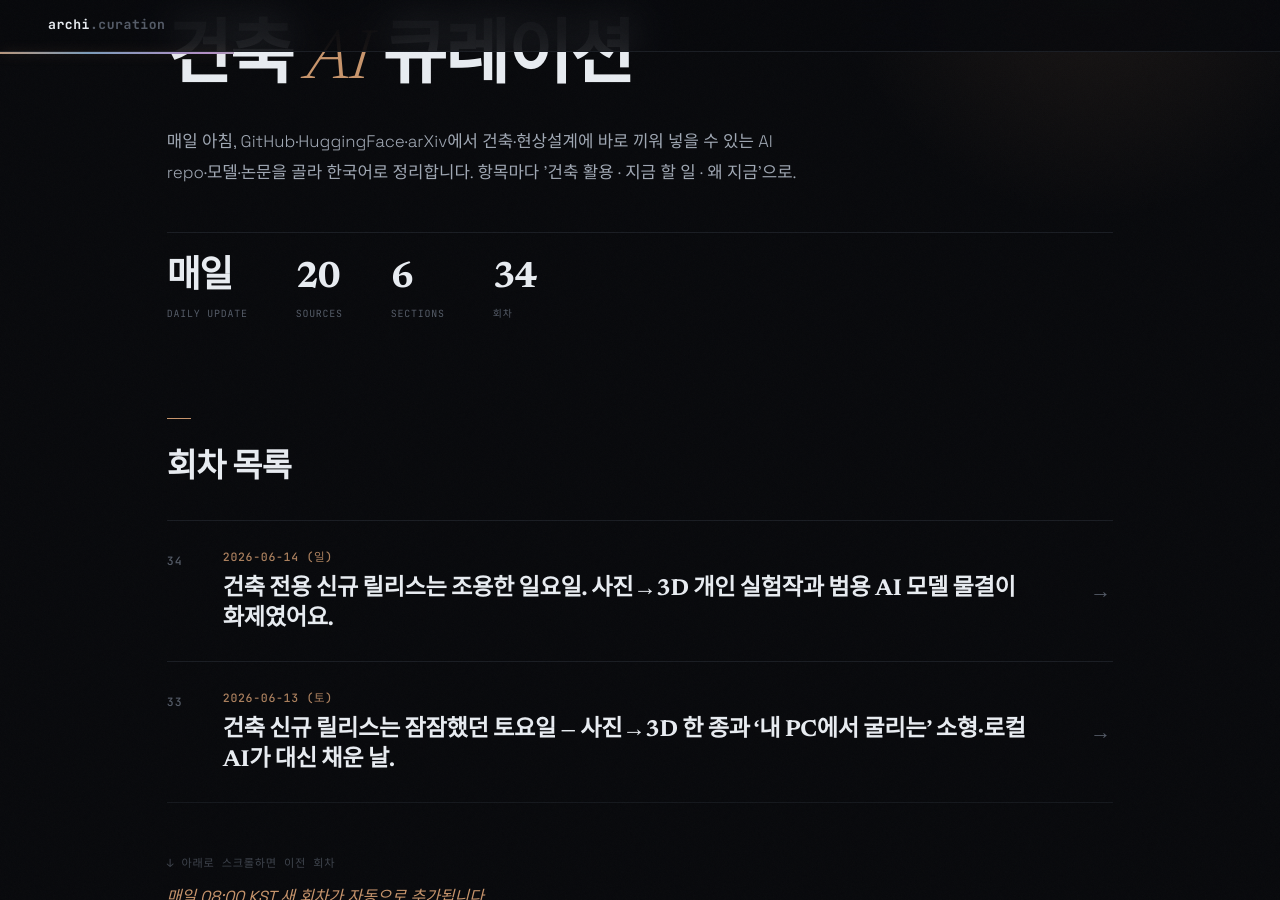
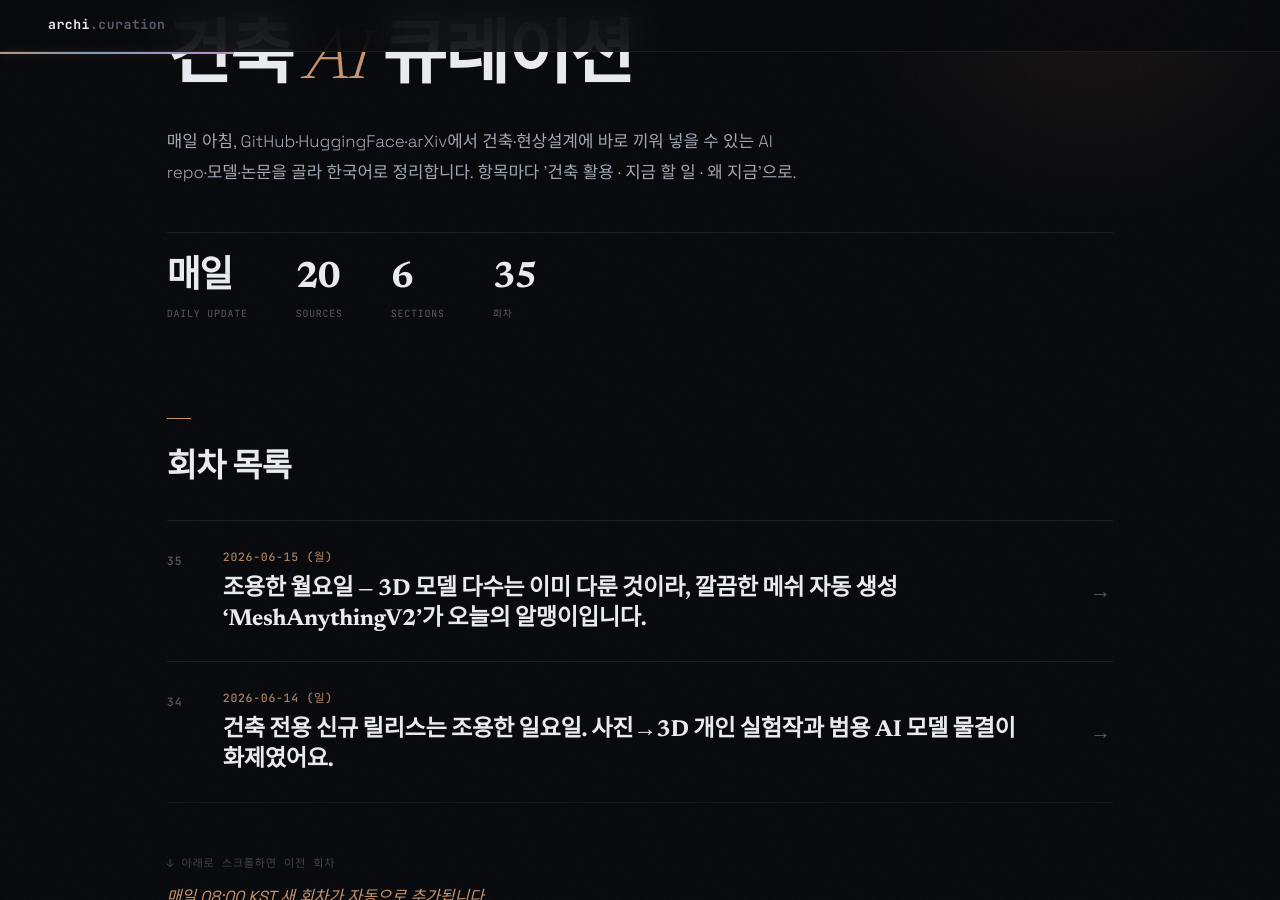
Before and after one commit to ghkch5gh-jpg/ainews-curation, a Jekyll site: the page built from index.md, in a window 1280 px wide and 900 px high, scrolled down 190 px. Built offline with Jekyll 4.4.1, drawn with Linux system fonts in a browser that asks for light colours; some web fonts are replaced.

Commit message:
daily: 2026-06-15

```diff
--- /dev/null
+++ b/2026-06-15_월.md
@@ -0,0 +1,93 @@
+---
+title: 2026-06-15 (월)
+eyebrow: ARCH · AI CURATION
+hero_title: "2026 · 06 · 15 <em>(월)</em>"
+description: "조용한 월요일 — 3D 모델 다수는 이미 다룬 것이라, 깔끔한 메쉬 자동 생성 'MeshAnythingV2'가 오늘의 알맹이입니다."
+summary: 조용한 월요일 — 3D 모델 다수는 이미 다룬 것이라, 깔끔한 메쉬 자동 생성 'MeshAnythingV2'가 오늘의 알맹이입니다.
+---
+
+<div class="news">
+<section class="news-flow-sec reveal"><h2 class="news-flow__t">이번 회차 흐름</h2><div class="news-flow"><p>안녕하세요! 오늘은 한산한 날입니다. 이번 주 화제였던 3D 재구성·도면 모델 상당수가 지난 회차에 이미 소개됐던 터라, 새로 건질 게 많지 않았어요. 그래도 한 가지 눈에 띄는 건 '메쉬(3D 면 구조)를 사람이 손으로 짠 것처럼 깔끔하게 뽑아주는' 모델들이 계속 올라오고 있다는 점입니다. AI가 만든 3D는 면이 지저분해서 Rhino나 CAD로 가져오면 손대기 힘든 경우가 많은데, 그 약점을 정조준한 흐름이에요. 큰 언어 모델 쪽에서는 브라질 리우 시정부가 자체 오픈 모델을 내놓는 등 '공공기관이 직접 만든 AI'도 조금씩 보입니다. 오늘은 양보다 솔직하게, 진짜 새로운 것만 추렸습니다.</p></div></section>
+<section class="news-sec">
+<h2 class="news-sec__t">오늘의 헤드라인</h2>
+<article class="ni reveal">
+  <header class="ni__h">
+    <span class="ni__n">01</span>
+    <a class="ni__t" href="https://huggingface.co/Yiwen-ntu/MeshAnythingV2" target="_blank" rel="noopener">MeshAnythingV2 — 사람이 손으로 짠 듯 깔끔한 3D 면을 자동 생성 <span class="ni__arrow">↗</span></a>
+    <span class="ni__tr"><span class="ni__src">HuggingFace</span><span class="ni__score">7/10</span></span>
+  </header>
+  <p class="ni__body">3D 모델은 '면(메쉬)'을 어떻게 짜느냐가 핵심인데, AI가 만든 3D나 스캔 데이터는 면이 수만 개로 잘게 쪼개져 지저분해서 Rhino·CAD로 가져오면 거의 못 만집니다. MeshAnythingV2는 그 지저분한 형상을 받아서, 마치 모델러가 손으로 깔끔하게 정리한 듯한 적은 수의 정돈된 면으로 다시 짜줍니다. 점구름(스캔으로 찍은 점 덩어리)이나 다른 3D를 넣으면 편집하기 좋은 깔끔한 메쉬로 바꿔주는 거예요. 쉽게 말해 '지저분한 3D 청소기'입니다.</p>
+  <ul class="ni__pts"><li>지저분한 AI/스캔 3D → 편집 가능한 깔끔한 면으로 재정리</li><li>면 개수를 확 줄여 CAD·Rhino에서 다루기 쉽게</li><li>이미지·점구름 등 여러 입력을 받음</li></ul>
+  <div class="ni__meta">
+    <div class="ni__row"><dt>얻는 것</dt><dd>현상설계에서 AI로 빠르게 만든 매스나 현장 스캔본을, 실제 설계 모델로 가져와 손볼 수 있는 형태로 바꾸는 데 직접 보탬이 됩니다. '비주얼은 됐는데 모델로는 못 쓰겠다'는 단계를 넘게 해줘요.</dd></div>
+    <div class="ni__row ni__row--do"><dt>지금 할 일</dt><dd><p class="ni__do-text"><code class="ni__code">git clone https://huggingface.co/Yiwen-ntu/MeshAnythingV2 → &quot;</code>내 스캔 OBJ 파일을 넣어서 면 수를 줄인 깔끔한 메쉬로 다시 뽑아줘&quot;</p></dd></div>
+    <div class="ni__row ni__row--why"><dt>왜 지금</dt><dd>3D 생성 경쟁의 무게중심이 '그럴듯한 결과'에서 '편집 가능한 깔끔한 결과'로 옮겨가는 흐름의 한가운데에 있는 모델입니다.</dd></div>
+  </div>
+  <footer class="ni__f"><span class="ni__verified">✓ 원문 대조</span><a class="ni__story" href="https://huggingface.co/Yiwen-ntu/MeshAnythingV2" target="_blank" rel="noopener">스토리 →</a></footer>
+</article>
+<article class="ni reveal">
+  <header class="ni__h">
+    <span class="ni__n">02</span>
+    <a class="ni__t" href="https://huggingface.co/hyz317/StdGEN" target="_blank" rel="noopener">StdGEN — 사진 한 장을 부위별로 분리된 3D로 변환 <span class="ni__arrow">↗</span></a>
+    <span class="ni__tr"><span class="ni__src">HuggingFace</span><span class="ni__score">5/10</span></span>
+  </header>
+  <p class="ni__body">보통 이미지로 3D를 만들면 모든 게 하나로 뭉친 덩어리가 나와서 부분만 따로 고치기 어렵습니다. StdGEN은 결과물을 '의미 단위'로 나눠서 만들어주는 게 특징이에요. 원래는 캐릭터(몸·옷·머리카락 분리)를 겨냥한 모델이지만, '한 덩어리가 아니라 분해된 부품으로 3D를 만든다'는 발상 자체가 흥미롭습니다. Hunyuan3D 같은 이미지→3D 도구의 한 단계 진화된 사촌쯤으로 보면 됩니다.</p>
+  <ul class="ni__pts"><li>이미지 → 부위별로 분리된 3D 생성</li><li>부분만 따로 수정·교체 가능</li><li>캐릭터 중심 모델 (건축 직접 적용은 아직 아님)</li></ul>
+  <div class="ni__meta">
+    <div class="ni__row"><dt>얻는 것</dt><dd>지금 당장 건물에 쓰긴 어렵지만, '3D를 통째가 아니라 분리된 요소로 생성한다'는 방향은 향후 벽·창·가구를 따로 다루는 건축용 도구로 이어질 씨앗입니다. 흐름 차원에서 봐둘 가치가 있어요.</dd></div>
+    <div class="ni__row ni__row--do"><dt>지금 할 일</dt><dd><p class="ni__do-text">huggingface.co/hyz317/StdGEN 페이지에서 분해 결과 예시를 먼저 구경 → 캐릭터가 아닌 사물 이미지로 분해가 되는지 실험해보기</p></dd></div>
+    <div class="ni__row ni__row--why"><dt>왜 지금</dt><dd>이미지→3D가 '한 덩어리 뽑기'에서 '부품별로 뽑기'로 넘어가는 초기 신호라 짚어둘 만합니다.</dd></div>
+  </div>
+  <footer class="ni__f"><span class="ni__verified">✓ 원문 대조</span><a class="ni__story" href="https://huggingface.co/hyz317/StdGEN" target="_blank" rel="noopener">스토리 →</a></footer>
+</article>
+<article class="ni reveal">
+  <header class="ni__h">
+    <span class="ni__n">03</span>
+    <a class="ni__t" href="https://huggingface.co/prefeitura-rio/Rio-3.5-Open-397B" target="_blank" rel="noopener">Rio-3.5-Open — 브라질 리우 시정부가 공개한 초대형 오픈 AI <span class="ni__arrow">↗</span></a>
+    <span class="ni__tr"><span class="ni__src">HuggingFace</span><span class="ni__score">3/10</span></span>
+  </header>
+  <p class="ni__body">민간 기업이 아니라 도시 정부(브라질 리우데자네이루 시청, prefeitura-rio)가 직접 공개한 397B 규모의 대형 AI입니다. 글뿐 아니라 이미지·영상까지 입력으로 받는 멀티모달 모델이에요. 공공기관이 자체로 만들어 오픈으로 풀었다는 점이 화제고, 건축과 직접 관련은 없지만 '공공이 직접 AI를 만들어 행정·도시 업무에 쓴다'는 사례라는 점에서 눈여겨볼 만합니다.</p>
+  <ul class="ni__pts"><li>도시 정부가 직접 만든 397B 대형 오픈 모델</li><li>ChatGPT류 대화·문서 처리용</li><li>건축 직접 적용은 아니나 '공공 AI' 사례</li></ul>
+  <div class="ni__meta">
+    <div class="ni__row"><dt>얻는 것</dt><dd>건축 실무에 바로 쓸 도구는 아닙니다. 다만 인허가·도시계획 같은 공공 영역에서 기관이 자체 AI를 운영하기 시작하면, 향후 법규·심의 자동화 도구가 공공발 데이터로 나올 수 있다는 신호로 읽을 수 있어요.</dd></div>
+    <div class="ni__row ni__row--do"><dt>지금 할 일</dt><dd><p class="ni__do-text">지금은 참고만 — 공공기관발 오픈 모델 동향으로 북마크. 직접 돌리려면 대형 GPU 필요(개인 PC로는 무리)</p></dd></div>
+    <div class="ni__row ni__row--why"><dt>왜 지금</dt><dd>민간뿐 아니라 도시 정부까지 자체 대형 AI를 오픈으로 공개하는, 공공 AI 확산의 한 장면입니다.</dd></div>
+  </div>
+  <footer class="ni__f"><span class="ni__verified">✓ 원문 대조</span><a class="ni__story" href="https://huggingface.co/prefeitura-rio/Rio-3.5-Open-397B" target="_blank" rel="noopener">스토리 →</a></footer>
+</article>
+</section>
+<section class="news-sec">
+<h2 class="news-sec__t">모델 · 데이터셋</h2>
+<article class="ni reveal">
+  <header class="ni__h">
+    <span class="ni__n">04</span>
+    <a class="ni__t" href="https://huggingface.co/OBLITERATUS/Gemma-4-12B-OBLITERATED" target="_blank" rel="noopener">Gemma-4-12B-OBLITERATED — 거절을 줄인 로컬 구동용 Gemma 변형 <span class="ni__arrow">↗</span></a>
+    <span class="ni__tr"><span class="ni__src">HuggingFace</span><span class="ni__score">2/10</span></span>
+  </header>
+  <p class="ni__body">구글의 오픈 모델 Gemma 4(12B)를 가공해서, AI가 이런저런 요청에 '못 해드립니다'라고 거절하는 빈도를 낮춘 변형판(OBLITERATED)입니다. 내 PC에서 직접 돌리는 로컬 모델이라 인터넷·구독 없이 쓸 수 있어요. 건축 업무용 특화는 전혀 아니고, 범용 글쓰기·코딩 보조 용도입니다.</p>
+  <ul class="ni__pts"><li>Gemma 4 12B 기반, 거절 빈도를 낮춘 변형</li><li>내 PC에서 오프라인 구동 가능한 로컬 모델</li><li>건축 특화 아님 — 범용 보조용</li></ul>
+  <div class="ni__meta">
+    <div class="ni__row"><dt>얻는 것</dt><dd>건축 직접 적용은 없습니다. 인터넷 없이 내 컴퓨터에서 돌아가는 AI를 한 번 테스트해보고 싶을 때의 입문 후보 정도예요.</dd></div>
+    <div class="ni__row ni__row--do"><dt>지금 할 일</dt><dd><p class="ni__do-text">ollama나 LM Studio(클릭 한 번으로 로컬 AI 실행하는 프로그램)에서 이 모델을 불러와 메모장 대화하듯 테스트</p></dd></div>
+    <div class="ni__row ni__row--why"><dt>왜 지금</dt><dd>내 PC에서 도는 무료 오픈 모델이 12B급에서도 빠르게 늘고 있어, 구독 없이 AI를 써볼 진입점이 넓어지는 중입니다.</dd></div>
+  </div>
+  <footer class="ni__f"><span class="ni__verified">✓ 원문 대조</span><a class="ni__story" href="https://huggingface.co/OBLITERATUS/Gemma-4-12B-OBLITERATED" target="_blank" rel="noopener">스토리 →</a></footer>
+</article>
+<article class="ni reveal">
+  <header class="ni__h">
+    <span class="ni__n">05</span>
+    <a class="ni__t" href="https://huggingface.co/yuxinlu1/gemma-4-12B-coder-fable5-composer2.5-v1-GGUF" target="_blank" rel="noopener">Gemma-4-12B 코더 GGUF — 내 PC에서 돌리는 코딩 보조 AI <span class="ni__arrow">↗</span></a>
+    <span class="ni__tr"><span class="ni__src">HuggingFace</span><span class="ni__score">3/10</span></span>
+  </header>
+  <p class="ni__body">Gemma 4(12B)를 코딩에 맞게 다듬고, 개인 PC에서 가볍게 돌아가도록 압축(GGUF 형식)한 모델입니다. GGUF는 큰 AI를 노트북에서도 실행되게 짐을 줄여놓은 포장 방식이라고 보면 돼요. 건축 전용은 아니지만, Grasshopper용 파이썬 스크립트나 자동화 코드를 짜는 보조로는 쓸 수 있습니다.</p>
+  <ul class="ni__pts"><li>코딩에 특화된 Gemma 4 12B 압축판(GGUF)</li><li>개인 PC·노트북에서 오프라인 실행 가능</li><li>GH 파이썬·자동화 스크립트 보조에 활용 가능</li></ul>
+  <div class="ni__meta">
+    <div class="ni__row"><dt>얻는 것</dt><dd>현상설계 자동화(예: Grasshopper 스크립트, 도면 일괄 처리 코드)를 짤 때, 인터넷 없이 내 PC에서 코드 초안을 받아볼 수 있습니다. 단, 건축 도메인 지식은 약하니 단순 코드 보조로만.</dd></div>
+    <div class="ni__row ni__row--do"><dt>지금 할 일</dt><dd><p class="ni__do-text">LM Studio에서 이 GGUF 모델을 불러와 → &quot;Grasshopper에서 쓸 파이썬으로 점 배열을 격자로 만드는 코드 짜줘&quot; 식으로 테스트</p></dd></div>
+    <div class="ni__row ni__row--why"><dt>왜 지금</dt><dd>12B급 코딩 모델이 노트북에서도 돌 만큼 가벼워지면서, 구독 없이 자동화 코드를 받아보는 문턱이 낮아지고 있습니다.</dd></div>
+  </div>
+  <footer class="ni__f"><span class="ni__verified">✓ 원문 대조</span><a class="ni__story" href="https://huggingface.co/yuxinlu1/gemma-4-12B-coder-fable5-composer2.5-v1-GGUF" target="_blank" rel="noopener">스토리 →</a></footer>
+</article>
+</section>
+<div class="news-outro"><span class="news-outro__t">맺음말</span><p>오늘처럼 새 소식이 적은 날은 오히려 흐름이 또렷하게 보입니다. 3D 생성 AI의 다음 승부처는 '얼마나 그럴듯하냐'가 아니라 '얼마나 깔끔하게 편집 가능하냐'로 옮겨가는 중이에요. 발주처 발표용 비주얼은 이미 충분히 좋아졌고, 이제는 그 결과물을 실제 설계 모델로 가져와 면을 다듬을 수 있느냐가 관건입니다. 무리해서 채우기보다, 다음 회차에 제대로 된 걸 들고 오겠습니다. 좋은 한 주 되세요!</p></div>
+</div>
--- a/index.md
+++ b/index.md
@@ -10,12 +10,13 @@ stats:
     lbl: "Sources"
   - num: "6"
     lbl: "Sections"
-  - num: "34"
+  - num: "35"
     lbl: "회차"
 ---
 
 ## 회차 목록
 
+- [2026-06-15 (월) — 조용한 월요일 — 3D 모델 다수는 이미 다룬 것이라, 깔끔한 메쉬 자동 생성 'MeshAnythingV2'가 오늘의 알맹이입니다.](2026-06-15_월.html)
 - [2026-06-14 (일) — 건축 전용 신규 릴리스는 조용한 일요일. 사진→3D 개인 실험작과 범용 AI 모델 물결이 화제였어요.](2026-06-14_일.html)
 - [2026-06-13 (토) — 건축 신규 릴리스는 잠잠했던 토요일 — 사진→3D 한 종과 '내 PC에서 굴리는' 소형·로컬 AI가 대신 채운 날.](2026-06-13_토.html)
 - [2026-06-12 (금) — 사진 한 장으로 3D를 뽑는 Meta ShapeR가 등장, 구글·코히어·엔비디아의 새 오픈 모델이 쏟아진 날](2026-06-12_금.html)
```
